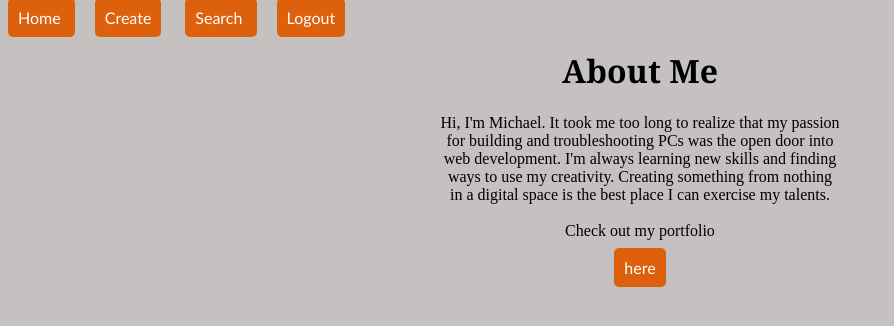
After one commit to MichaelHagler/recipe-app, a Django app: page /recipes/about in a window 1280 px wide. The commit adds this page. Shown: the top 326 px of the page, without its empty margins (0-894 px from the left). Run offline with Django 4.2, Linux system fonts and the light colour scheme.

Commit message:
about page

```diff
--- /dev/null
+++ b/recipes/templates/recipes/about.html
@@ -0,0 +1,48 @@
+{% load static %}
+<!DOCTYPE html>
+<html lang="en">
+
+<head>
+  <title>RecipeApp | About</title>
+  <meta name="viewport" content="width=device-width, initial-scale=1.0">
+  <link rel='stylesheet' href="{% static 'recipes/css/styles.css' %}">
+  <style>
+    p {
+      text-align: center; max-width: 400px; margin: 0 auto;
+    }
+  </style>
+</head>
+
+<body style="background-color: rgb(197, 193, 193);">
+  <div class="nav-bar">
+    <a class="home_btn" href="/list"> Home </a>
+    <a class="home_btn" href="/recipes/create" style="margin: 20px;">Create</a>
+    <a class="search_btn" href="/recipes/search"> Search </a>
+    <a href="{%url 'logout' %}" class="logout_btn" style="margin: 20px;">Logout</a>
+  </div>
+
+  <h1 style="text-align: center;">About Me</h1>
+  <p>
+    Hi, I'm Michael. It took me too long to realize that my passion
+    for building and troubleshooting PCs was the open door into web
+    development. I'm always learning new skills and finding ways to
+    use my creativity. Creating something from nothing in a digital
+    space is the best place I can exercise my talents.
+  </p>
+
+  <br>
+
+  <p>
+    Check out my portfolio
+    <br>
+    <br>
+    <a
+      class="home_btn"
+      href="https://michaelhagler.github.io/portfolio-website/index.html">
+      here
+    </a>
+  </p>
+
+</body>
+
+</html>
--- a/recipes/templates/recipes/main.html
+++ b/recipes/templates/recipes/main.html
@@ -13,7 +13,8 @@
     <a class="home_btn" href="/list"> Home </a>
     <a class="home_btn" href="/recipes/create" style="margin: 20px;">Create</a>
     <a class="search_btn" href="/recipes/search"> Search </a>
-    <a href="{%url 'logout' %}" class="logout_btn" style="margin: 20px;">Logout</a>
+    <a class="home_btn" href="/recipes/about" style="margin: 20px;">About</a>
+    <a href="{%url 'logout' %}" class="logout_btn">Logout</a>
   </div>
 
   <div class="recipe_grid">
--- a/recipes/urls.py
+++ b/recipes/urls.py
@@ -1,5 +1,5 @@
 from django.urls import path
-from .views import home, RecipeListView, RecipeDetailView, records, create_view
+from .views import home, RecipeListView, RecipeDetailView, records, create_view, about_view
 
 app_name = 'recipes'
 
@@ -9,4 +9,5 @@ urlpatterns = [
   path('list/<pk>', RecipeDetailView.as_view(), name='detail'),
   path('recipes/search', records, name='records'),
   path('recipes/create/', create_view, name='create'),
+  path('recipes/about', about_view, name='about')
 ]
--- a/recipes/views.py
+++ b/recipes/views.py
@@ -18,6 +18,9 @@ class RecipeDetailView(LoginRequiredMixin, DetailView):
 
 def home(request):
   return render(request, 'recipes/recipes_home.html')
+
+def about_view(request):
+  return render(request, 'recipes/about.html')
 
 def create_view(request):
   create_form = CreateRecipeForm(request.POST or None, request.FILES)
```
